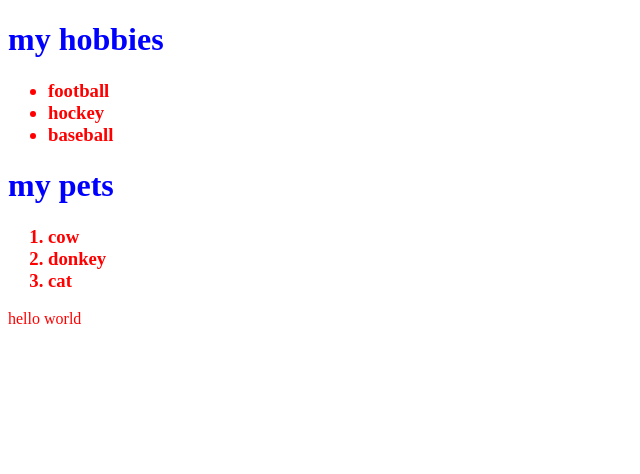
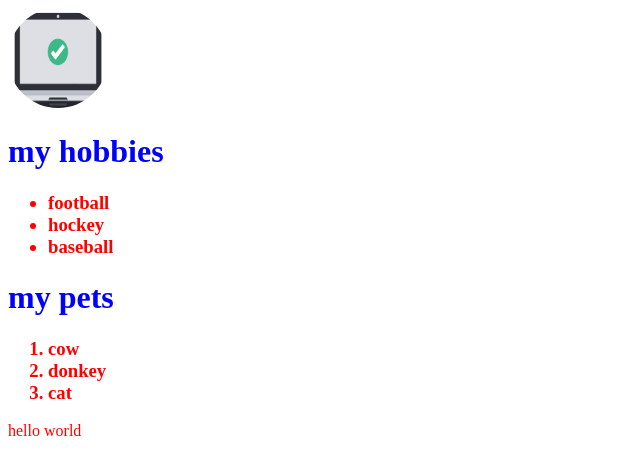
Before and after one commit to 123122112/example, a plain HTML site: page index.html in a window 1280 px wide. Shown: the whole page, without its empty margins (0-640 px from the left). Drawn offline with Linux system fonts and the light colour scheme.

Commit message:
added new changes

```diff
--- a/css/style.css
+++ b/css/style.css
@@ -7,3 +7,8 @@ h1{
 h3{
     color: green;
 }
+img{
+    height: 100px;
+    width: 100px;
+    border-radius: 50%;
+}
--- a/index.html
+++ b/index.html
@@ -7,6 +7,9 @@
     ">
 </head>
 <body>
+    <div>
+        <img src="images/cloud-laptop.png" alt="Dickens">
+    </div>
 <h1>my hobbies</h1>
 <h3>
     <ul>
```
Also changed, not shown: images/cloud-laptop.png (added).
